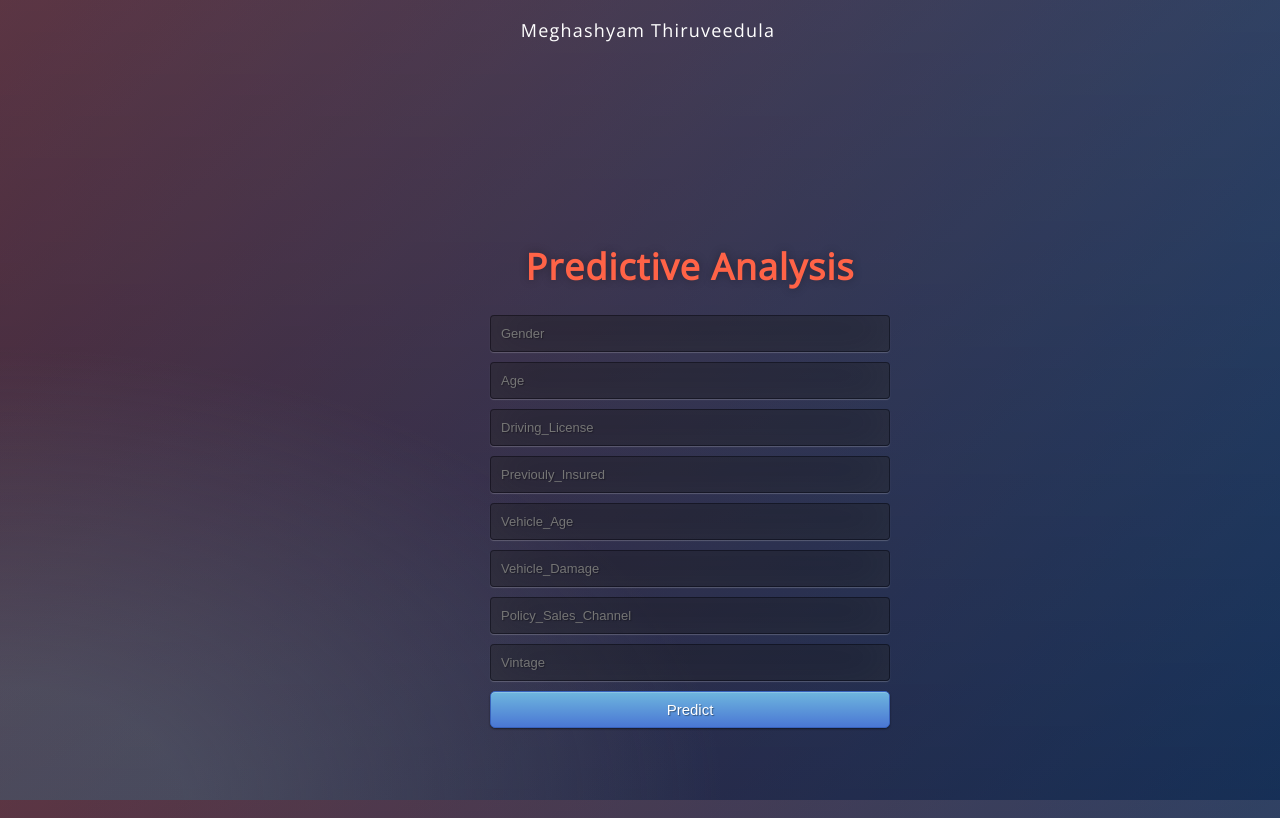
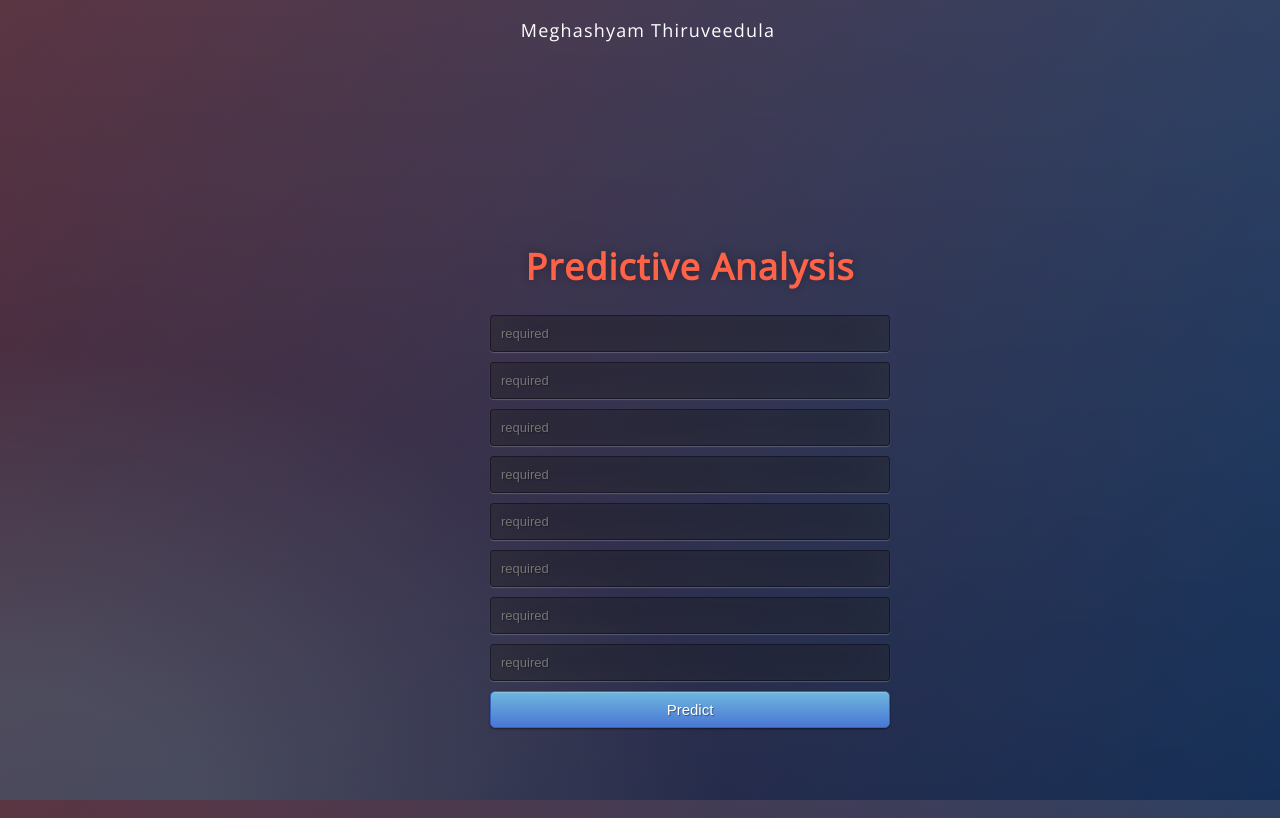
Before and after one commit to Meghashyamt/Insurance-P-Deploy, a Flask app: page / in a window 1280 px wide. Run offline with Flask 2, Linux system fonts and the light colour scheme; parts of the project's set-up code (start-up, migrations or seed data) failed here and were passed over.

Commit message:
Add files via upload

```diff
--- a/templates/index.html
+++ b/templates/index.html
@@ -45,26 +45,24 @@
             }
    </style><br>-->
    <!--<img src ="https://www.linkpicture.com/q/dataset-card.png" align="left" />-->
-    	<input type="text" name="Gender" placehold7ed="required" placeholder="Gender" required/>
+    	<input type="text" name="Gender" placeholder="required" placeholder="Gender" required/>
 
-       <input type="text" name="Age" placehold7ed="required" placeholder="Age" required/>
+       <input type="text" name="Age" placeholder="required" placeholder="Age" required/>
 
-       <input type="text" name="Driving_License" placehold7ed="required" placeholder="Driving_License" required/>
+       <input type="text" name="Driving_License" placeholder="required" placeholder="Driving_License" required/>
 
-      <!--<input type="text" name="Region_Code" placehold7ed="required" placeholder="Region_Code" required/>-->
 
-       <input type="text" name="Previouly_Insured" placehold7ed="required" placeholder="Previouly_Insured" required/>
+       <input type="text" name="Previouly_Insured" placeholder="required" placeholder="Previouly_Insured" required/>
 
-       <input type="text" name="Vehicle_Age" placehold7ed="required" placeholder="Vehicle_Age" required/>
+       <input type="text" name="Vehicle_Age" placeholder="required" placeholder="Vehicle_Age" required/>
 
-<input type="text" name="Vehicle_Damage" placehold7ed="required" placeholder="Vehicle_Damage" required/>
+        <input type="text" name="Vehicle_Damage" placeholder="required" placeholder="Vehicle_Damage" required/>
 
-       <!--<input type="text" name="Annual_Premium" placehold7ed="required" placeholder="Annual_Premium" required/>-->
 
-       <input type="text" name="Policy_Sales_Channel" placehold7ed="required" placeholder="Policy_Sales_Channel" required/>
-<input type="text" name="Vintage" placehold7ed="required" placeholder="Vintage" required/>
 
-       <!--<input type="text" name="clusters" placehold7ed="required" placeholder="clusters" required/>-->
+       <input type="text" name="Policy_Sales_Channel" placeholder="required" placeholder="Policy_Sales_Channel" required/>
+      <input type="text" name="Vintage" placeholder="required" placeholder="Vintage" required/>
+
 
 
         <button type="submit" class="btn btn-primary btn-block btn-large">Predict</button>
```
